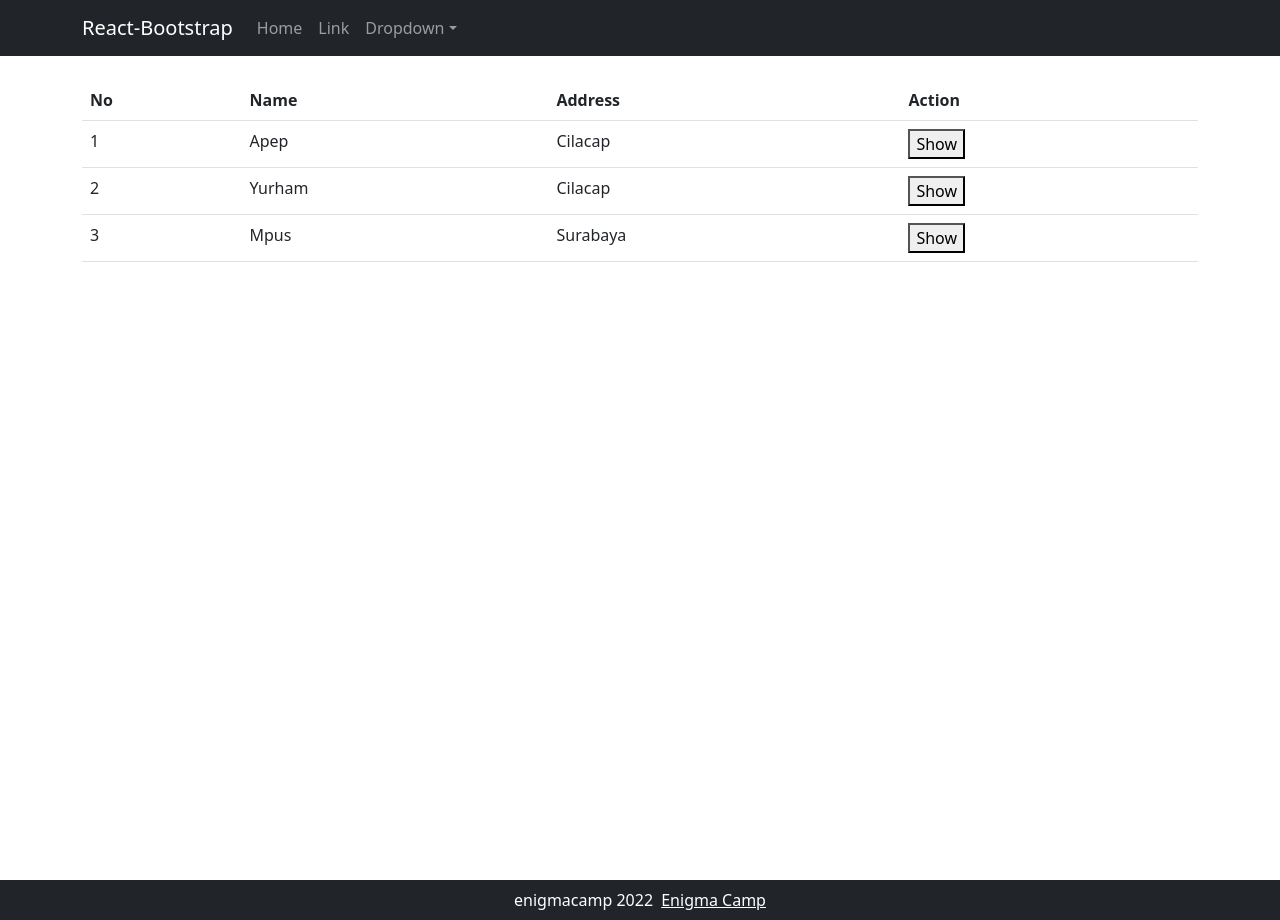
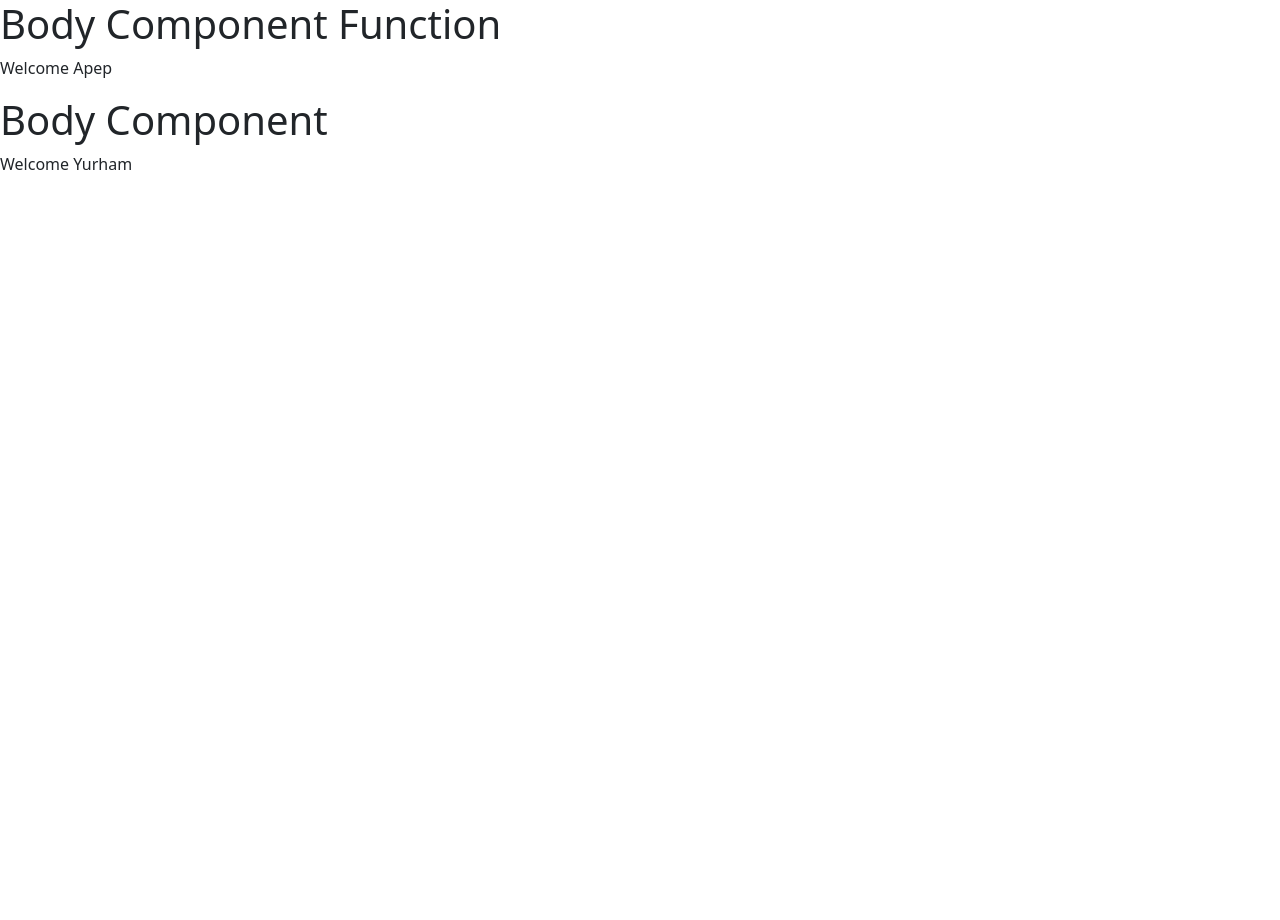
Before and after one commit to itsapep/react-js-fundamental, a React (Create React App) app: page / in a window 1280 px wide. After the commit the page ends 800 px from the top, so only its background shows below. Built offline with nearby package versions, Linux system fonts and the light colour scheme.

Commit message:
[add] create props function and class

```diff
--- a/src/App.js
+++ b/src/App.js
@@ -11,13 +11,15 @@ function App() {
   return (
     // to wrap object and send ito index.html use <div> or blank tag <>
     <>
-      {/* <BodyComponentFunc/>
-      <BodyComponent/> */}
-      <Navbar/>
+      {/* parent function App passes value to child component BodyComponentFunc */}
+      <BodyComponentFunc firstName="Apep"/>
+      {/* parent function App passes value to child component BodyComponent */}
+      <BodyComponent secondName="Yurham"/>
+      {/* <Navbar/>
       <div style={{minHeight : "100vh"}}>
         <Content/>
       </div>
-      <Footer/>
+      <Footer/> */}
     </>
   );
 }
--- a/src/component/body_component.js
+++ b/src/component/body_component.js
@@ -1,11 +1,15 @@
 import {Component} from 'react';
 
+// Props
+// when parent component pass a read-only values to child component
+// props in class becomes a property
 class BodyComponent extends Component {
     // class needs to render
     render() {
         return (
             <>
                 <h1>Body Component</h1>
+                <p>Welcome {this.props.secondName}</p>
             </>
         )
     }
--- a/src/component/body_component_func.js
+++ b/src/component/body_component_func.js
@@ -1,8 +1,12 @@
-function BodyComponentFunc() {
+// Props
+// when parent component pass a read-only values to child component
+// props in function becomes a parameter
+function BodyComponentFunc(props) {
     // function only needs to return
     return (
         <>
             <h1>Body Component Function</h1>
+            <p>Welcome {props.firstName}</p>
         </>
     )
 }
```
